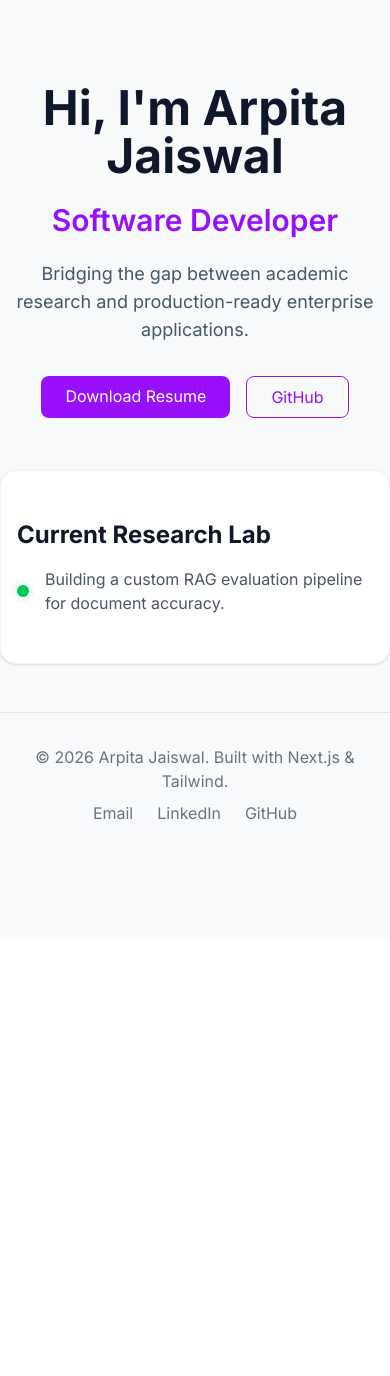
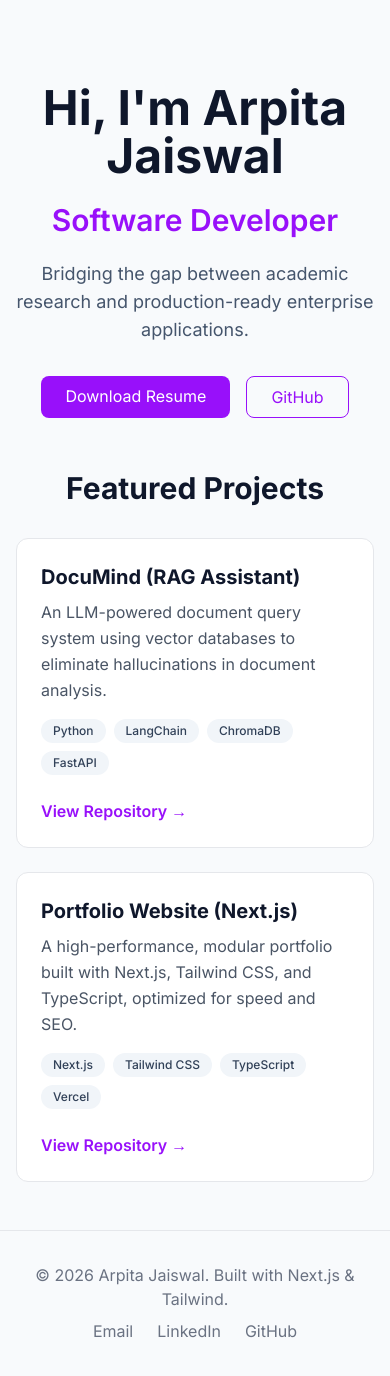
Before and after one commit to imarpitajaiswal/arpita-portfolio, a Next.js app: page / in a window 390 px wide. Shown: the top 1376 px of the page. Before the commit the page ends 937 px from the top, so only its background shows below. Built offline with nearby package versions, Linux system fonts and the light colour scheme.

Commit message:
feat: updated dynamic typewriter with responsive project card componnent

```diff
--- a/app/components/Hero.tsx
+++ b/app/components/Hero.tsx
@@ -1,4 +1,5 @@
-"use client"; // This is crucial for interactive React components
+// app/components/Hero.tsx (Ensure your file looks like this)
+"use client";
 import { useState, useEffect } from 'react';
 
 export default function Hero() {
@@ -8,7 +9,7 @@ export default function Hero() {
   useEffect(() => {
     const timer = setInterval(() => {
       setIndex((prev) => (prev + 1) % roles.length);
-    }, 3000); // Changes every 3 seconds
+    }, 3000);
     return () => clearInterval(timer);
   }, []);
 
@@ -16,9 +17,8 @@ export default function Hero() {
     <section className="flex flex-col items-center justify-center min-h-[50vh] text-center px-4 pt-20">
       <h1 className="text-5xl font-bold mb-4 text-slate-900">Hi, I'm Arpita Jaiswal</h1>
 
-      {/* The Dynamic Role Text */}
       <div className="h-12 flex items-center justify-center">
-        <h2 className="text-3xl text-purple-600 font-mono font-semibold transition-opacity duration-500">
+        <h2 className="text-3xl text-purple-600 font-mono font-semibold">
           {roles[index]}
         </h2>
       </div>
@@ -27,6 +27,7 @@ export default function Hero() {
         Bridging the gap between academic research and production-ready enterprise applications.
       </p>
 
+      {/* Buttons restored here */}
       <div className="flex gap-4">
         <a href="/resume.pdf" className="bg-purple-600 text-white px-6 py-2 rounded-lg hover:bg-purple-700 transition">Download Resume</a>
         <a href="https://github.com/imarpitajaiswal" className="border border-purple-600 text-purple-600 px-6 py-2 rounded-lg hover:bg-purple-50 transition">GitHub</a>
--- a/app/page.tsx
+++ b/app/page.tsx
@@ -5,19 +5,16 @@ import { projects } from "../data/projects";
 
 export default function Home() {
   return (
-    // bg-slate-50 provides a professional, clean, off-white background
-    // text-slate-900 ensures all text is clearly readable
     <main className="min-h-screen bg-slate-50 text-slate-900 pb-20">
       <Hero />
 
-      <section className="max-w-4xl mx-auto px-4 py-12 bg-white rounded-2xl shadow-sm border border-gray-100 mt-12">
-        <h2 className="text-2xl font-bold mb-4">Current Research Lab</h2>
-        <div className="flex items-center gap-4">
-          <span className="relative flex h-3 w-3">
-            <span className="animate-ping absolute inline-flex h-full w-full rounded-full bg-green-400 opacity-75"></span>
-            <span className="relative inline-flex rounded-full h-3 w-3 bg-green-500"></span>
-          </span>
-          <p className="text-gray-600">Building a custom RAG evaluation pipeline for document accuracy.</p>
+      <section className="max-w-4xl mx-auto px-4 mt-12">
+        <h2 className="text-3xl font-bold mb-8 text-center">Featured Projects</h2>
+
+        <div className="grid md:grid-cols-2 gap-6">
+          {projects.map((project, index) => (
+            <ProjectCard key={index} project={project} />
+          ))}
         </div>
       </section>
 
```
